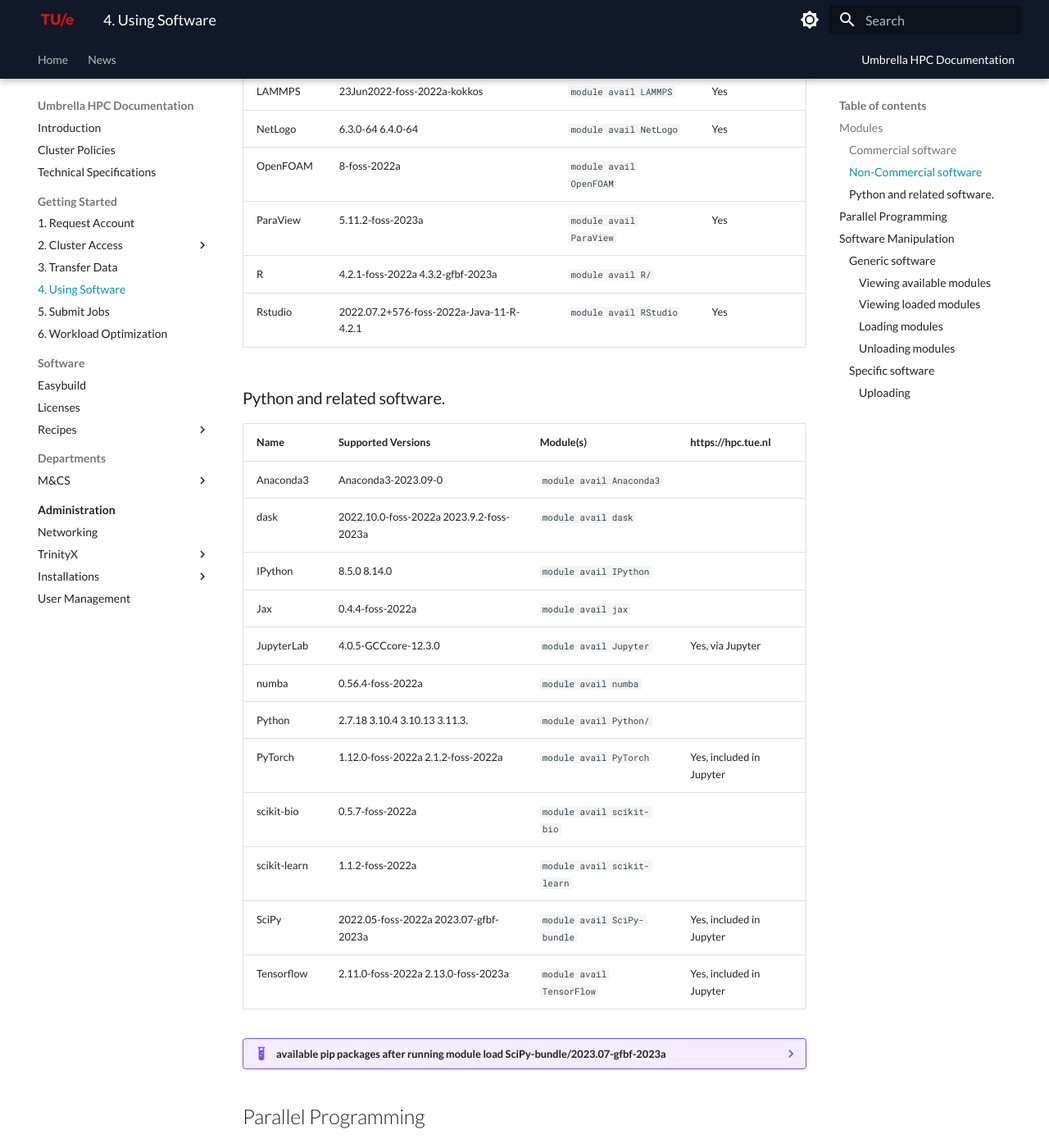
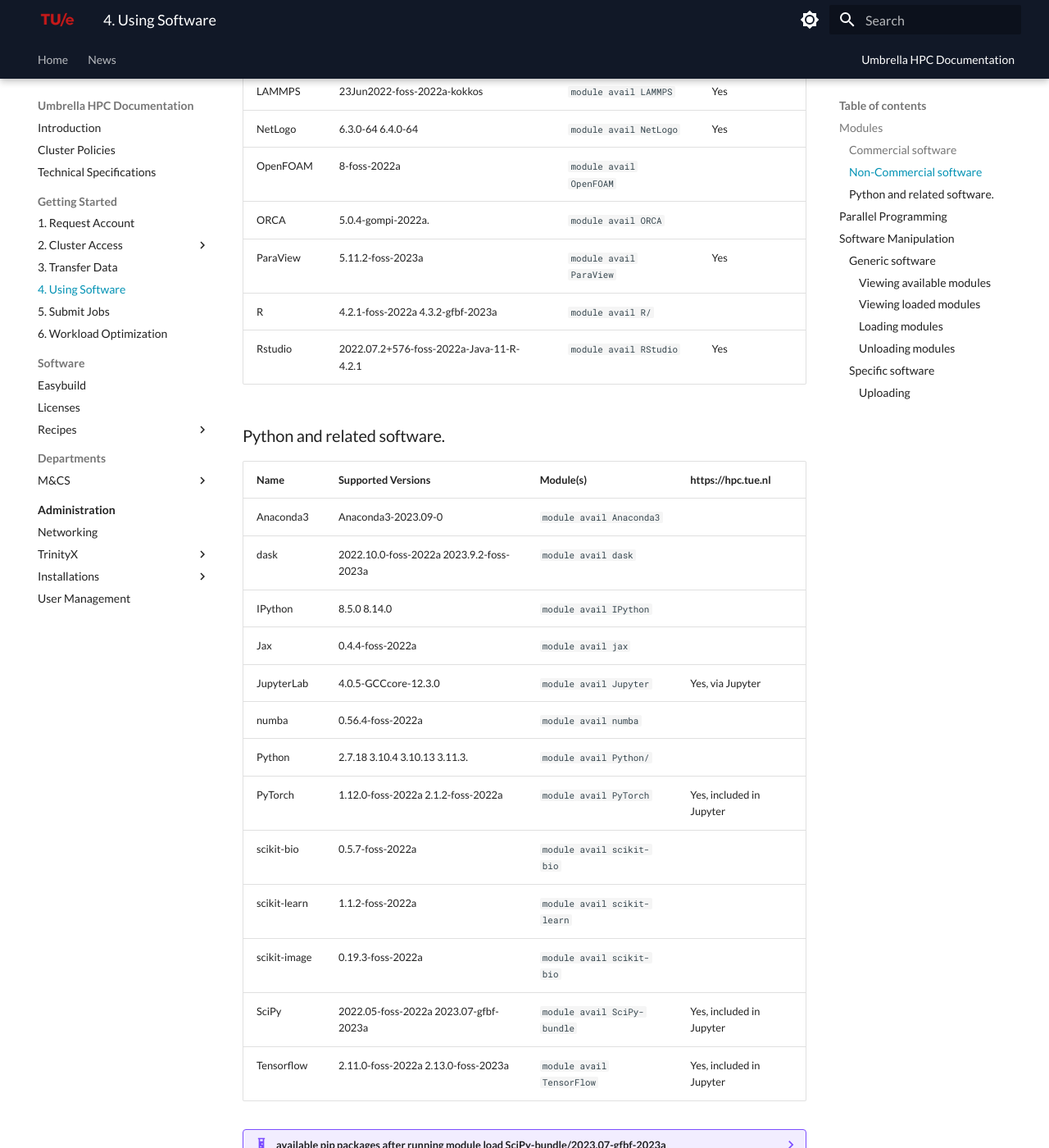
Before and after one commit to gferhpc/supercomputing.tue.nl, an MkDocs documentation site: the page built from pages/documentation/steps/software/index.md, in a window 1280 px wide and 1400 px high, scrolled down 2308 px. Shown: the whole window at 82% size. Built offline with MkDocs 1.6.1 and Material for MkDocs 9.7.7, drawn with Linux system fonts in a browser that asks for light colours.

Commit message:
Update index.md

```diff
--- a/pages/documentation/steps/software/index.md
+++ b/pages/documentation/steps/software/index.md
@@ -125,6 +125,7 @@
 | LAMMPS         | 23Jun2022-foss-2022a-kokkos          | `module avail LAMMPS`    | Yes |
 | NetLogo        | 6.3.0-64 6.4.0-64                    | `module avail NetLogo`   | Yes |
 | OpenFOAM       | 8-foss-2022a                         | `module avail OpenFOAM`  | |
+| ORCA           | 5.0.4-gompi-2022a.                   | `module avail ORCA`      | |
 | ParaView       | 5.11.2-foss-2023a                    | `module avail ParaView`  | Yes |
 | R              | 4.2.1-foss-2022a  4.3.2-gfbf-2023a   | `module avail R/`        | |
 | Rstudio        | 2022.07.2+576-foss-2022a-Java-11-R-4.2.1 | `module avail RStudio` | Yes |
@@ -143,6 +144,7 @@
 | PyTorch        | 1.12.0-foss-2022a 2.1.2-foss-2022a   | `module avail PyTorch`   | Yes, included in Jupyter|
 | scikit-bio     | 0.5.7-foss-2022a                     | `module avail scikit-bio` | |
 | scikit-learn   | 1.1.2-foss-2022a                     | `module avail scikit-learn` | |
+| scikit-image   | 0.19.3-foss-2022a                     | `module avail scikit-bio` | |
 | SciPy          | 2022.05-foss-2022a 2023.07-gfbf-2023a | `module avail SciPy-bundle` | Yes, included in Jupyter |
 | Tensorflow     | 2.11.0-foss-2022a    2.13.0-foss-2023a  | `module avail TensorFlow` | Yes, included in Jupyter |
 
```
